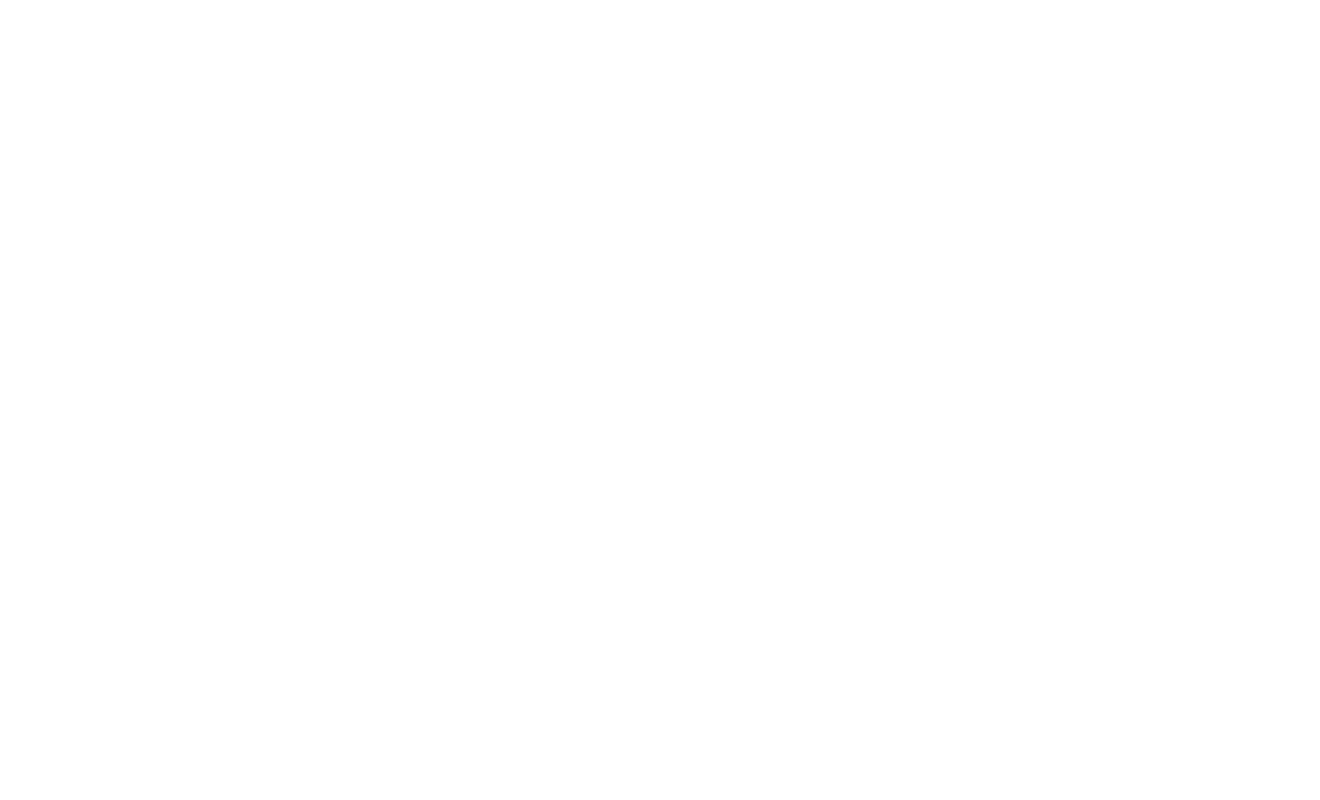
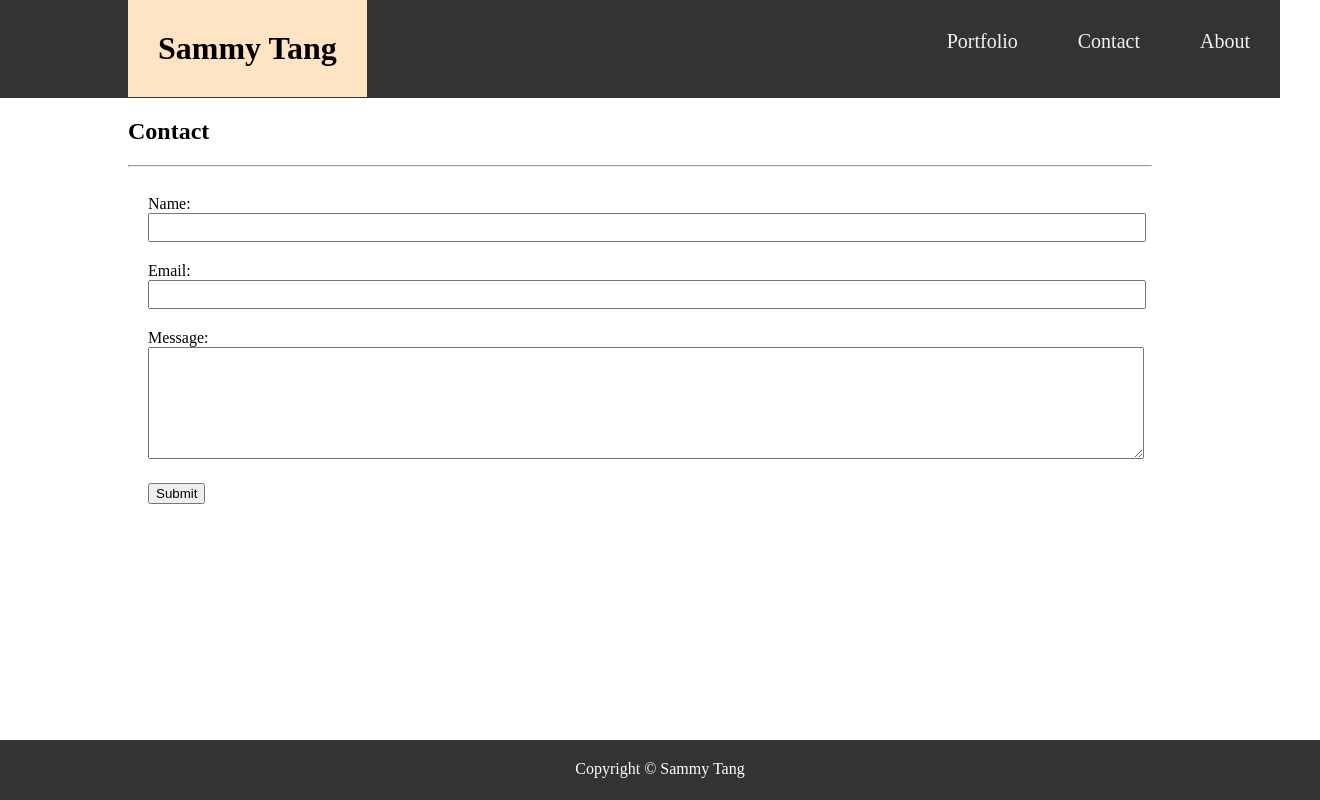
Before and after one commit to yomyyo/Basic-Portfolio, a plain HTML site: page contact.html in a window 1280 px wide. Shown: the whole page, 1320 px wide, since content can reach past the window. Drawn offline with Linux system fonts and the light colour scheme.

Commit message:
updated index.html, contact.html, and style.css

```diff
--- a/assets/css/style.css
+++ b/assets/css/style.css
@@ -1,20 +1,96 @@
+html, body{
+    padding: 0;
+    margin: 0;
+    height: 100%;
+}
+
+#navbar a:hover{
+    color: blue;
+}
+
+#navbar a:link{
+    text-decoration: none;
+}
+
 #navbar{
     background-color: #333;
     overflow: hidden;
+    margin: 0 auto;
+    text-align: center;
 }
 
-#name{
+#main-container{
+    min-height: 100%;
+    position: relative;
+}
+
+#main{
+    padding-bottom: 20px;
+    margin-bottom: 20px;
+}
+
+.container{
+    padding-left: 10%;
+    padding-right: 10%;
+}
+
+h1{
+    position: absolute;
     color: black;
     background-color: bisque;
-    text-align: center;
+    padding: 30px;
+    margin: 0 auto;
+    margin-left: 10%;
     float: left;
+    display: inline-block;
 }
 
 #navbar a{
     float: right;
     color: #f2f2f2;
     text-align: center;
-    margin: 10px;
     padding: 30px;
+    padding-bottom: 45.2px;
     font-size: 20px;
+
 }
+
+#myPic{
+    width: 20%;
+    height: auto;
+    float: left;
+    margin: 20px;
+}
+
+#myFooter{
+    position: absolute;
+    height: 20px;
+    width: 100%;
+    background-color: #333;
+    color: #fff;
+    text-align: center;
+    padding: 20px;
+    margin-top: 20px;
+    bottom: 0;
+}
+
+.myForm{
+    padding: 20px;
+}
+
+.form{
+    padding-bottom: 20px;
+}
+
+.myForm label{
+    display: block;
+}
+
+.myForm input[type="text"], .myForm textarea{
+    width: 100%;
+    padding: 5px;
+}
+
+.myForm textarea{
+    height: 100px;
+}
--- a/contact.html
+++ b/contact.html
@@ -0,0 +1,50 @@
+<!DOCTYPE html>
+<html lang="en-us">
+    <head>
+        <meta charset="UTF-8">
+        <title>My Portfolio</title>
+        <link rel="stylesheet" type="text/css" href="assets/css/style.css">
+    </head>
+
+    <body>
+        <div id="main-container">
+            <div id="main">
+
+                <h1 id="name">Sammy Tang</h1>
+
+                <div id="navbar">
+                    <a class="about" href="index.html">About</a>
+                    <a class="contact" href="contact.html">Contact</a>
+                    <a class="portfolio" href="portfolio.html">Portfolio</a>
+                </div>
+
+                <div class="container">
+                    <h2 class="header">Contact</h2>
+
+                    <hr>
+
+                    <form class="myForm">
+                        <div class="form">
+                            <label>Name: </label>
+                            <input type="text" name="name">
+                        </div>
+                        <div class="form">
+                            <label>Email: </label>
+                            <input type="text" name="email">
+                        </div>
+                        <div class="form">
+                            <label>Message: </label>
+                            <textarea name="Message"></textarea>
+                        </div>
+                        <input class="button" type="submit" value="Submit"
+                        name=" ">
+
+                    </form>
+
+                </div>
+            </div>
+
+        <footer id="myFooter">Copyright &copy; Sammy Tang</footer>
+        </div>
+    </body>
+</html>
```
Also changed, not shown: index.html (+13 -4 lines).
